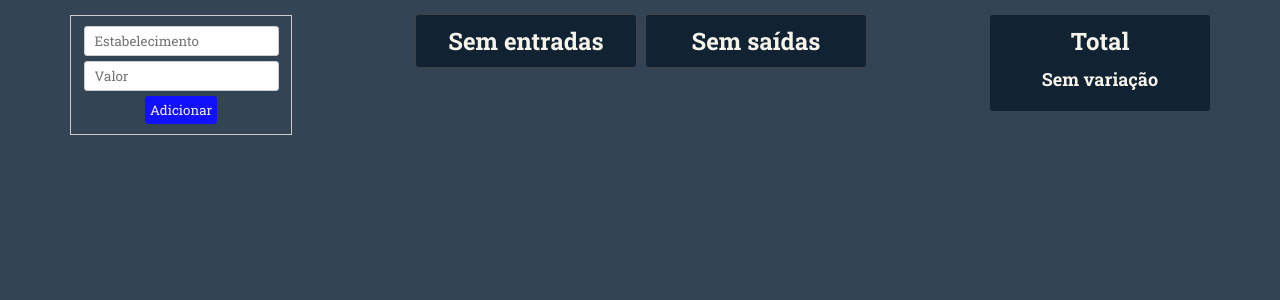
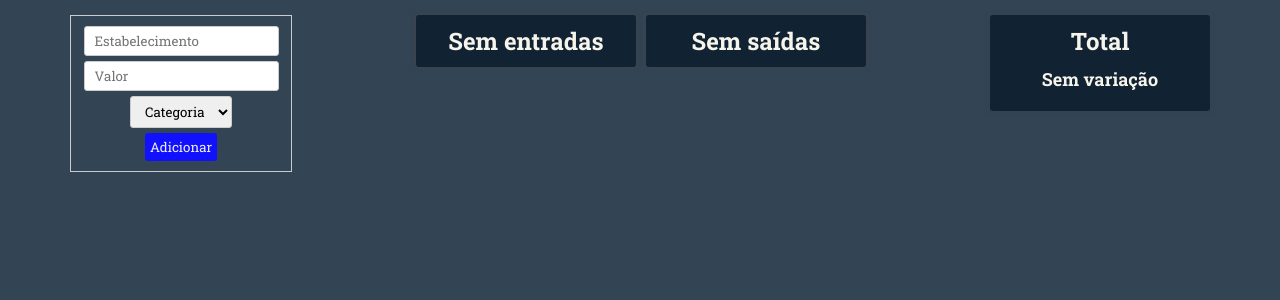
Before and after one commit to BrittosMonteiro/controle-financeiro, a Vue app: page / in a window 1280 px wide. Shown: the top 300 px of the page. Built offline with nearby package versions, Linux system fonts and the light colour scheme.

Commit message:
Inclusão select para tipo de inserção

```diff
--- a/src/components/Container.vue
+++ b/src/components/Container.vue
@@ -3,6 +3,11 @@
         <div class="card">
             <input type="text" class="inputText" name="estab" id="estab" placeholder="Estabelecimento" v-model="estab">
             <input type="number" class="inputText" name="valor" id="valor" placeholder="Valor" v-model="valor">
+            <select name="category" class="inputText" v-model="categoria">
+                <option value="">Categoria</option>
+                <option value="entrada">Entrada</option>
+                <option value="saida">Saída</option>
+            </select>
             <button class="btnAdicionar" id="btnAdd" v-on:click="addValor">Adicionar</button>
         </div>
 
@@ -34,15 +39,21 @@ export default {
             saidas:[],
             estab: '',
             valor: '',
+            categoria: '',
         }
     },
     methods: {
         addValor(){
             let estab = this.estab;
             let valor = parseFloat(this.valor);
+            let categoria = this.categoria;
 
             if(valor == 0  || valor == '' || valor === ''){
                 return alert('Informe o valor!')
+            }
+
+            if(categoria == '' || categoria === ''){
+                return alert('Informe a categoria')
             }
 
             if(valor < 0){
```
